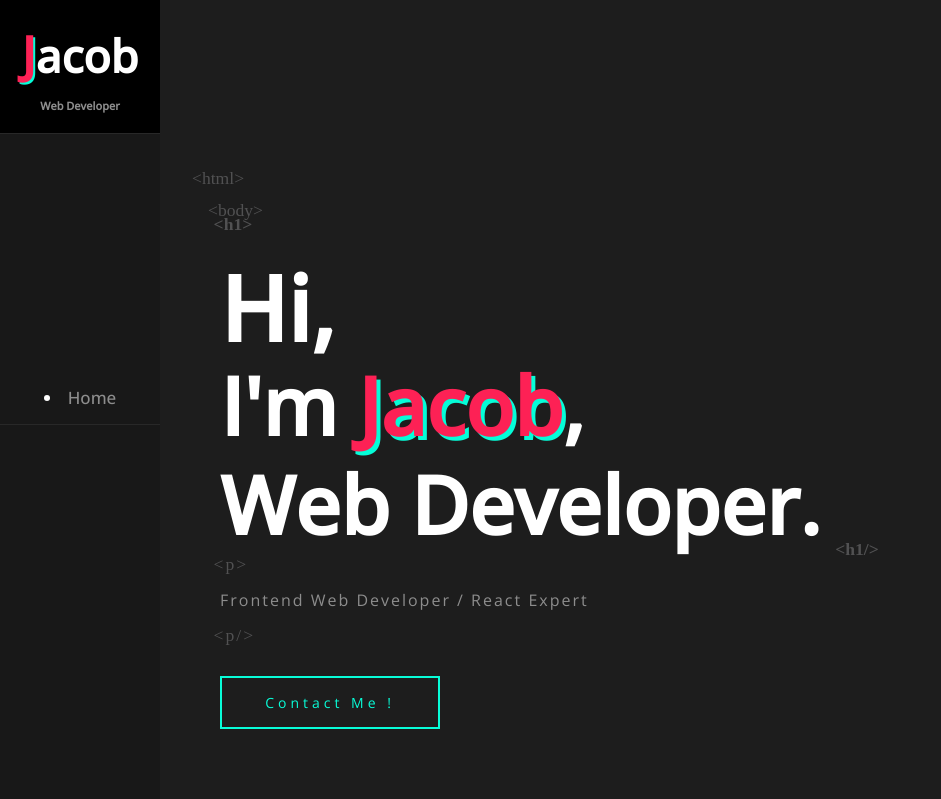
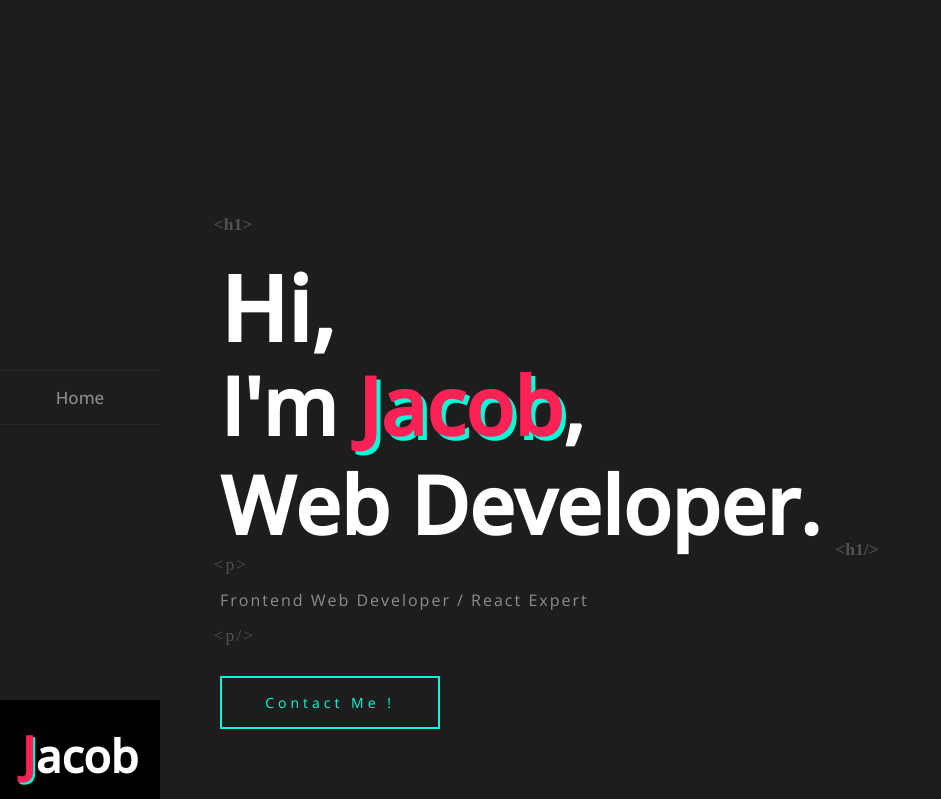
Before and after one commit to jakeadelman/portfolio3, a React (Create React App) app: page / in a window 1280 px wide. Shown: the top 799 px of the page, without its empty margins (0-941 px from the left). Built offline with nearby package versions, Linux system fonts and the light colour scheme; a web font is replaced by a local one.

Commit message:
change nav

```diff
--- a/src/components/Nav.js
+++ b/src/components/Nav.js
@@ -1,11 +1,10 @@
 import React from "react";
 
 export default function nav({ id, show, showFunc }) {
-  if (id == "1") {
   if (show == true) {
     return (
       <nav className="small-nav">
-          <li>
+        <li ClassName="fist smallnav">
           <a href="#outer" id="1" onClick={(e) => showFunc(e)}>
             Home
           </a>
@@ -25,7 +24,7 @@ export default function nav({ id, show, showFunc }) {
   } else {
     return (
       <nav className="small-nav">
-          <li>
+        <li className="first smallnav">
           <a href="#outer" id="1" onClick={(e) => showFunc(e)}>
             Home
           </a>
@@ -34,52 +33,3 @@ export default function nav({ id, show, showFunc }) {
     );
   }
 }
-  if (id == "2") {
-    if (show == true) {
-      return (
-        <nav className="small-nav">
-          <li>
-            <a href="#portfolio" id="2" onClick={(e) => showFunc(e)}>
-              Portfolio
-            </a>
-          </li>
-          <li className="first">
-            <a href="#outer" id="1" onClick={(e) => showFunc(e)}>
-              Home
-            </a>
-          </li>
-
-          <li>
-            <a href="#contact" id="3" onClick={showFunc}>
-              Contact
-            </a>
-          </li>
-        </nav>
-      );
-    } else {
-      return (
-        <nav className="small-nav">
-          <li>
-            <a href="#portfolio" id="2" onClick={(e) => showFunc(e)}>
-              Portfolio
-            </a>
-          </li>
-        </nav>
-      );
-    }
-  }
-  if (id == "3") {
-    <nav>
-      <li className="first">
-        <a href="#contact">Contact</a>
-      </li>
-      ;
-      <li>
-        <a href="#outer">Home</a>
-      </li>
-      <li>
-        <a href="#portfolio">Portfolio</a>
-      </li>
-    </nav>;
-  }
-}
--- a/src/index.scss
+++ b/src/index.scss
@@ -493,6 +493,9 @@ h2.portfolio-title{
 .small-nav{
   display:fixed;
 }
+.small-nav li{
+  list-style-type:none;
+}
 
 @media only screen and (max-width:900px){
   .name{
@@ -510,6 +513,7 @@ h2.portfolio-title{
     top:0;
     width: 100vw;
     background-color:#1d1d1d;
+    position: absolute;
   }
 
   .ribbon{
@@ -518,4 +522,17 @@ h2.portfolio-title{
   .home-title, .portfolio, .contact{
     width:100vw;
   }
+
 }
+
+@media only screen and (max-height:870px){
+  .home-title-mid-outer::before{
+       display:none;
+  }
+  .home-title-mid:before{
+    display:none;
+  }
+  .side-nav{
+    height:100px;
+  }
+}
```
Lines whose indentation alone changed are shown as unchanged.
